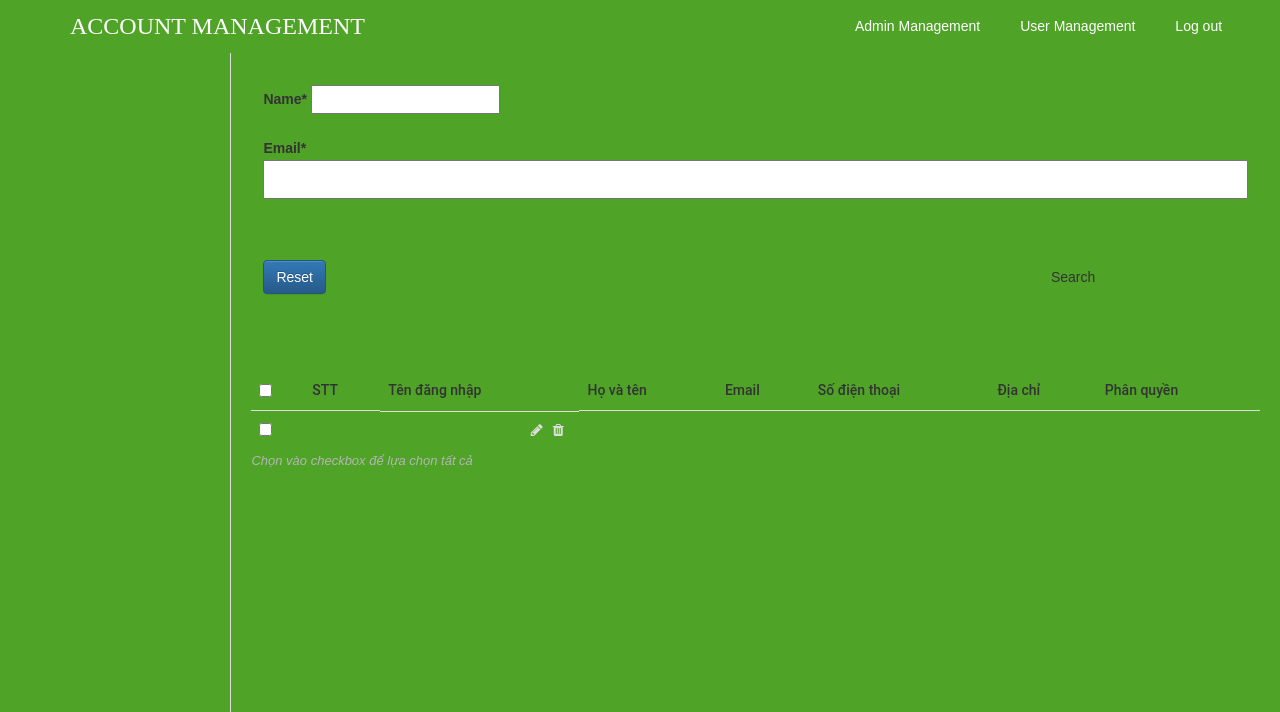
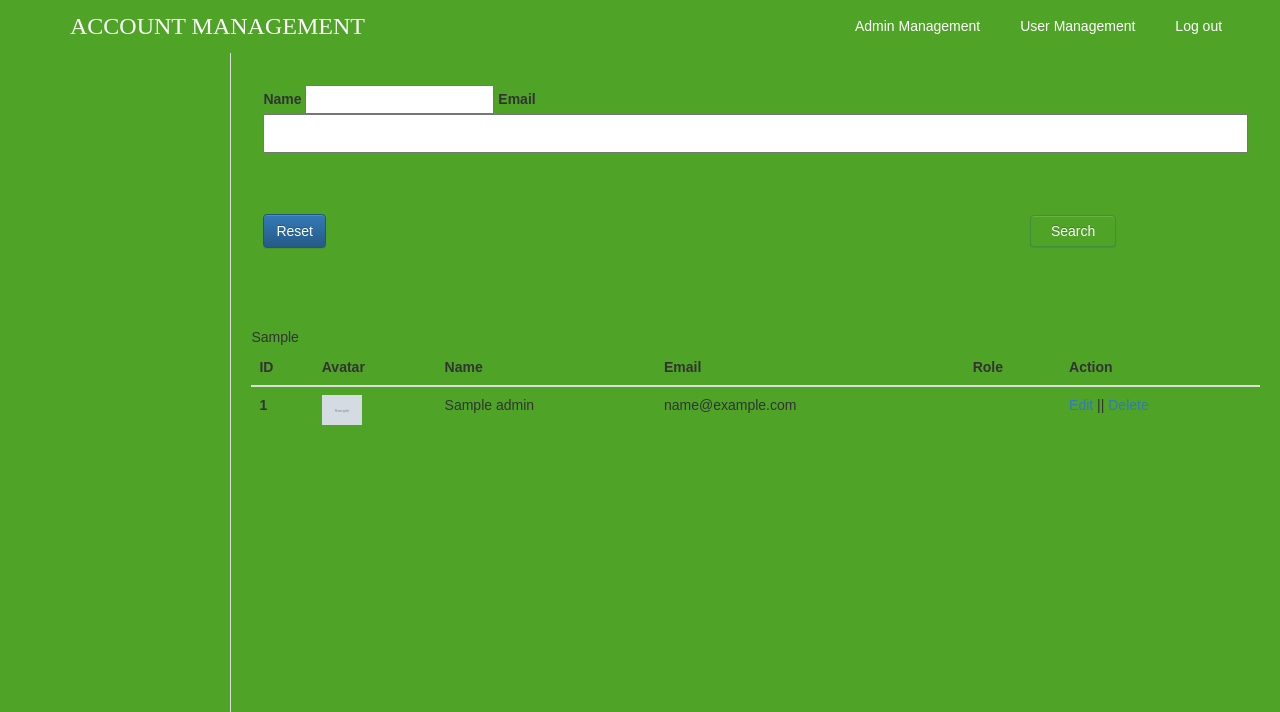
Before and after one commit to cuongnmparaline/training_project, a PHP site: template views/admin/index.php in a window 1280 px wide. Shown: the top 712 px of the page. Run offline with PHP 8.4, Linux system fonts and the light colour scheme; the template is opened without the code that fills it: most values are stand-ins (such as "Sample title", 1, 10 or a date in 2020); grey boxes marked "Sample" are stand-in pictures; data that the repository does not hold is empty; some libraries are stand-ins or nearby versions; some web fonts are replaced.

Commit message:
Afternoon 9-1-2022

```diff
--- a/assets/css/import/list_post.css
+++ b/assets/css/import/list_post.css
@@ -1,5 +1,8 @@
 /*LIST*/
 
+#admin-avatar{
+    max-width: 40px;
+}
 #search-button {
     background: #4fa327;
     padding: 5px 20px;
@@ -97,11 +100,11 @@
     font-weight: normal;
 }
 .list-operation li{ float: left;}
-.list-operation li a{
-    display: block;
-    padding: 0px 5px;
-    color: #ddd;
-}
+/*.list-operation li a{*/
+/*    display: block;*/
+/*    padding: 0px 5px;*/
+/*    color: #ddd;*/
+/*}*/
 .list-table-wp tbody tr td:hover a{ color: #777;}
 .tb-title{
     width: 75%;
@@ -115,7 +118,8 @@
     max-height: 100%;
     overflow: hidden;
 }
-.list-operation{ width: 25%;}
+.list-operation{
+    width: 25%; display: flex;}
 #paging-wp #desc{
     font-size: 13px;
     color: #b5b5b5;
--- a/controllers/pages_controller.php
+++ b/controllers/pagesController.php
@@ -1,7 +1,7 @@
 
 
 <?php
-require_once('controllers/base_controller.php');
+require_once('controllers/baseController.php');
 
 class PagesController extends BaseController
 {
--- a/index.php
+++ b/index.php
@@ -11,7 +11,7 @@ if (isset($_GET['controller'])) {
         $action = 'index';
     }
 } else {
-    $controller = 'pages';
-    $action = 'home';
+    $controller = 'admin';
+    $action = 'index';
 }
 require_once('routes.php');
--- a/models/BaseModel.php
+++ b/models/BaseModel.php
@@ -2,7 +2,7 @@
 
 abstract class BaseModel{
 
-    abstract public function get();
+    abstract public function get($condition);
 
     abstract public function add($data);
 
--- a/routes.php
+++ b/routes.php
@@ -2,11 +2,12 @@
 <?php
 session_start();
 ob_start();
+
 $controllers = array(
+    'admin' => ['index', 'login', 'logout', 'create', 'add_avatar', 'search', 'edit'],
     'pages' => ['home', 'error'],
-    'posts' => ['index'],
     'users' => ['index', 'login'],
-    'admin' => ['index', 'login', 'logout', 'create', 'add_avatar']
+    'posts' => ['index']
 ); // Các controllers trong hệ thống và các action có thể gọi ra từ controller đó.
 
 // Nếu các tham số nhận được từ URL không hợp lệ (không thuộc list controller và action có thể gọi
@@ -23,7 +24,6 @@ if(!isset($_SESSION['is_login']) && $action != 'login'){
 
 // Nhúng file định nghĩa controller vào để có thể dùng được class định nghĩa trong file đó
 include_once('controllers/' . $controller . 'Controller.php');
-// Tạo ra tên controller class từ các giá trị lấy được từ URL sau đó gọi ra để hiển thị trả về cho người dùng.
 $klass = str_replace('_', '', ucwords($controller, '_')) . 'Controller';
 $controller = new $klass;
 $controller->$action();
--- a/views/admin/index.php
+++ b/views/admin/index.php
@@ -7,67 +7,65 @@ require_once('views/layouts/header.php');
     <div class="wrap clearfix">
         <div id="content" class="fl-right">
             <div class="form-search" id="form-search">
-                <form action="?controller=admin&action=search" method="POST">
-                    <label for="name">Name*</label>
-                    <input type="text" name="name" id="name" value=""> <br> <br>
+                <form action="?controller=admin&action=index" method="GET">
+                    <label for="name">Name</label>
+                    <input type="text" name="name" id="name" value="">
                     <?php echo form_error('name')?>
-                    <label for="email">Email*</label>
-                    <input type="email" name="email" id="email" value=""> <br> <br>
-
+                    <label for="email">Email</label>
+                    <input type="text" name="email" id="email" value=""> <br> <br>
                     <a href="?controller=admin&action=index" class="btn btn-primary">Reset</a>
-                    <button type="submit" id="search-button" class="btn btn-secondary">Search</button>
+                    <input type="submit" id="search-button" name="btn-search" class="btn btn-success" value="Search" />
                 </form>
                 <br> <br>
             </div>
             <div class="section" id="detail-page">
                 <div class="section-detail">
-
                     <div class="table-responsive">
-                        <table class="table list-table-wp">
+                        <nav aria-label="Page navigation example">
+                            <?= $str_pagging ?>
+                        </nav>
+                        <table class="table">
                             <thead>
                             <tr>
-                                <td><input type="checkbox" name="checkAll" id="checkAll"></td>
-                                <td><span class="thead-text">STT</span></td>
-                                <td><span class="thead-text">Tên đăng nhập</span></td>
-                                <td><span class="thead-text">Họ và tên</span></td>
-                                <td><span class="thead-text">Email</span></td>
-                                <td><span class="thead-text">Số điện thoại</span></td>
-                                <td><span class="thead-text">Địa chỉ</span></td>
-                                <td><span class="thead-text">Phân quyền</span></td>
+                                <th scope="col">ID</th>
+                                <th scope="col">Avatar</th>
+                                <th scope="col">Name</th>
+                                <th scope="col">Email</th>
+                                <th scope="col">Role</th>
+                                <th scope="col">Action</th>
                             </tr>
                             </thead>
+                            <tbody>
+                            <?php
+                            if(!empty($admins)){
+                            foreach ($admins as $admin){
+                            ?>
+                            <tr>
+                                <th scope="row"><?= $admin['id']?></th>
+                                <td><a href="$controlle=admin&action=edit"><img src="<?= $admin['avatar'] ?>" alt="" id="admin-avatar"></a></td>
+                                <td><?= $admin['name']?></td>
+                                <td><?= $admin['email']?></td>
+                                <td><?= check_role($admin['role_type']) ?></td>
+                                <td>
+                                        <a href="?controller=admin&action=edit&id=<?=$admin['id']?>">Edit</a> ||
+                                        <a href="?controller=admin&action=delete&id=<?=$admin['id']?>" id="delete-admin">Delete</a>
+                                </td>
+                            </tr>
+                                <?php
+                                }
+                            } else {
+                                ?>
                                 <tr>
-                                    <td><input type="checkbox" name="checkItem" class="checkItem" value=""></td>
-                                    <td><span class="tbody-text"></span></td>
-                                    <td class="clearfix">
-                                        <div class="tb-title fl-left">
-                                            <a href="?mod=users&action=update&" title=""></a>
-                                        </div>
-                                        <ul class="list-operation fl-right">
-                                            <li><a href="" title="Sửa" class="edit"><i class="fa fa-pencil" aria-hidden="true"></i></a></li>
-                                            <li><a href="" title="Xóa" class="delete"><i class="fa fa-trash" aria-hidden="true"></i></a></li>
-                                        </ul>
-                                    </td>
-                                    <td><span class="tbody-text"></span></td>
-                                    <td><span class="tbody-text"></span></td>
-                                    <td><span class="tbody-text"></span></td>
-                                    <td><span class="tbody-text"></span></td>
-                                    <td><span class="thead-text"></span></td>
-
+                                    <th scope="row">No results found!</th>
                                 </tr>
+                            <?php
+                            }
+                            ?>
                             </tbody>
                         </table>
                     </div>
                 </div>
             </div>
-            <div class="section" id="paging-wp">
-                <div class="section-detail clearfix">
-                    <p id="desc" class="fl-left">Chọn vào checkbox để lựa chọn tất cả</p>
-                    <ul id="list-paging-pages" class="fl-right">
-
-                    </ul>
-                </div>
-            </div>
         </div>
     </div>
 </div>
```
Also changed, not shown: assets/helper/user.php (+15 -0 lines), controllers/adminController.php (+49 -4 lines), models/Admin.php (+23 -1 lines), views/admin/edit.php (added, +49 -0 lines).
